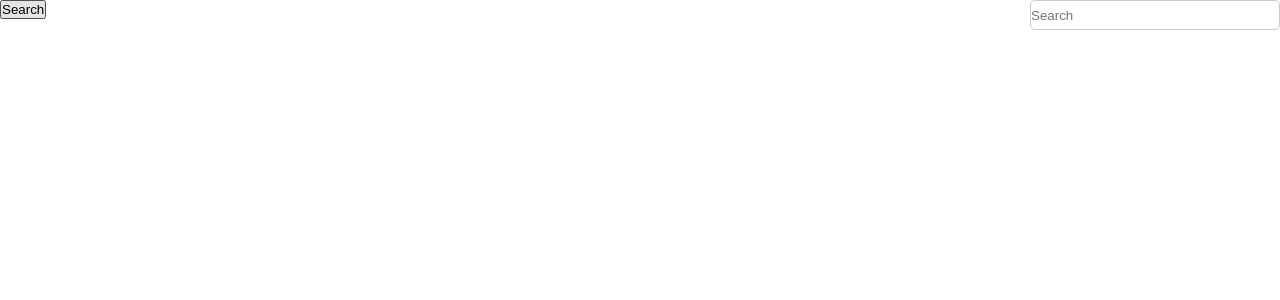
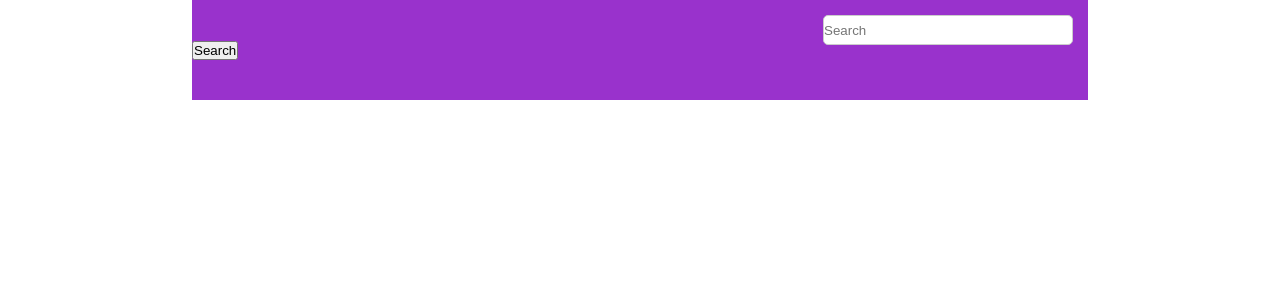
Before and after one commit to ingMarAmaya/prueba-tec, a Vue app in the folder prueba/: page / in a window 1280 px wide. Shown: the top 300 px of the page. Built offline with nearby package versions, Linux system fonts and the light colour scheme.

Commit message:
added style to form

```diff
--- a/prueba/src/components/buscador.vue
+++ b/prueba/src/components/buscador.vue
@@ -10,6 +10,13 @@
     </nav>
 </template>
 <style scoped>
+    .form-inline{
+        margin: 0px auto;
+        background-color: darkorchid;
+        width: 70%;
+        height: 100px;
+        line-height: 100px;
+    }
     .form-control{
         display: block;
         float: right;
@@ -17,6 +24,7 @@
         height: 30px;
         border-radius: 5px;
         border: 1px solid #ccc;
+        margin: 15px;
     }
     .clearFix{
         float: none;
```
